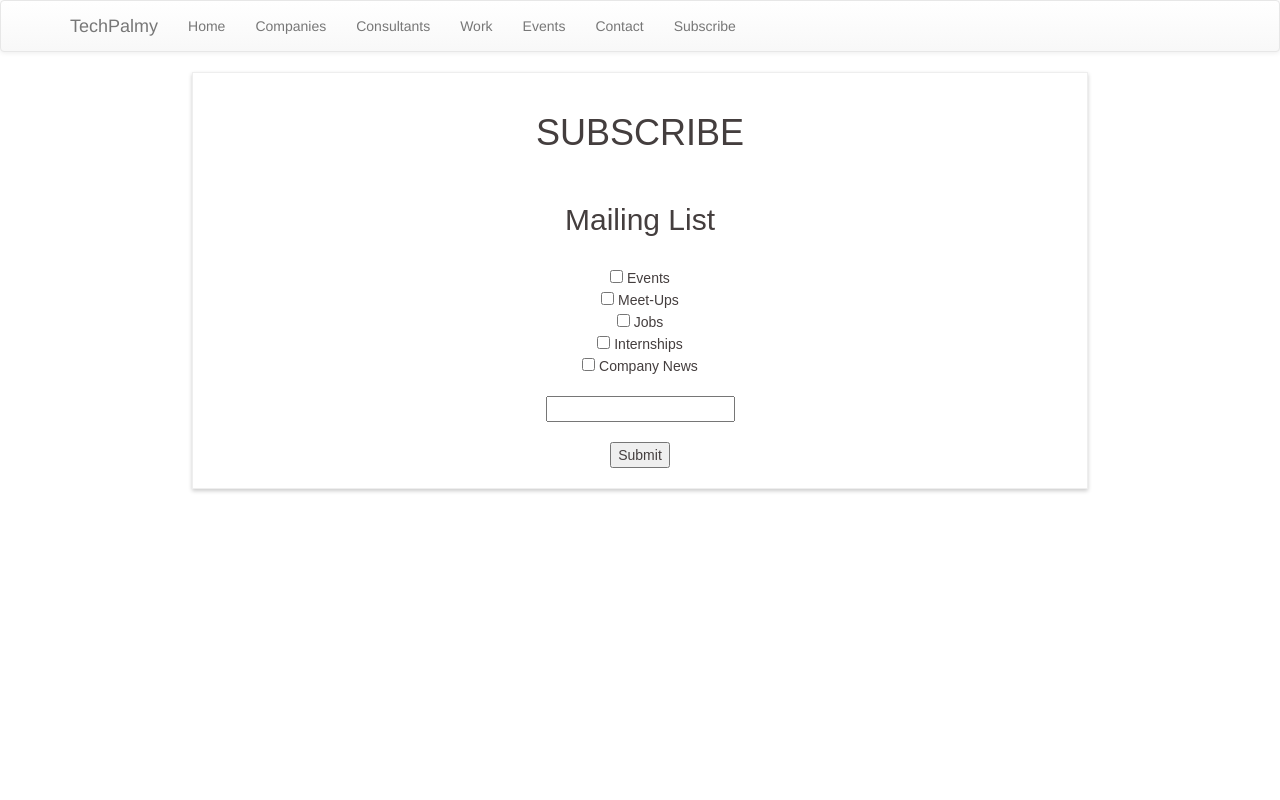
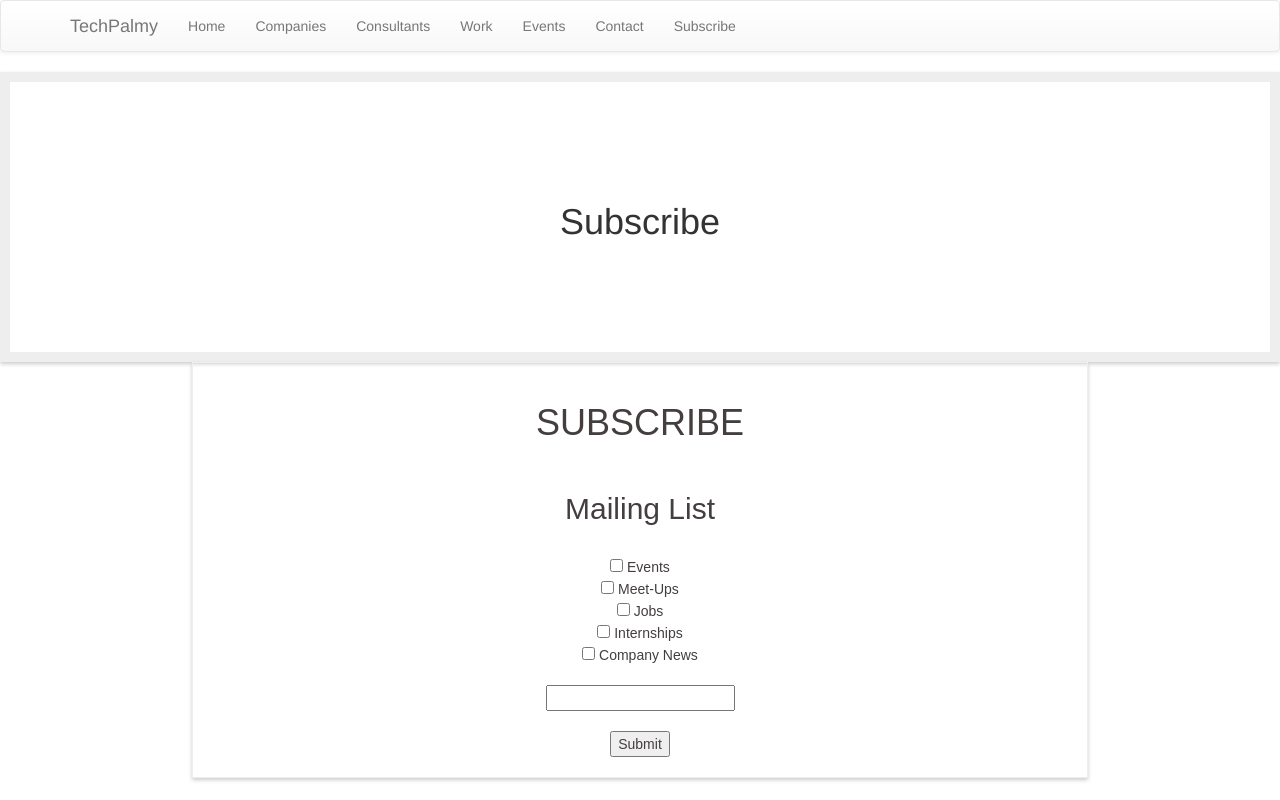
Before and after one commit to saiancha1/cautious-waddle, a React (Create React App) app in the folder ClientApp/: page /subscribe in a window 1280 px wide. Built offline with nearby package versions, Linux system fonts and the light colour scheme.

Commit message:
Header component added separately to Subscribe.js

```diff
--- a/ClientApp/src/components/Subscribe/Subscribe.js
+++ b/ClientApp/src/components/Subscribe/Subscribe.js
@@ -1,8 +1,11 @@
 import React from 'react';
 import "./Subscribe.css";
+import Header from "../Header/Header.js"
 
 const Subscribe = (props) => {
-  return <div className="subb">
+
+  return <div> <Header title="Subscribe"/>
+    <div className="subb">
     <h1>SUBSCRIBE</h1>
     <br></br>
     <h2>Mailing List</h2>
@@ -20,6 +23,7 @@ const Subscribe = (props) => {
     <input type="submit" name="subsubmit"/>
     </form>
   </div>
+  </div>
 };
 
 export default Subscribe;
```
